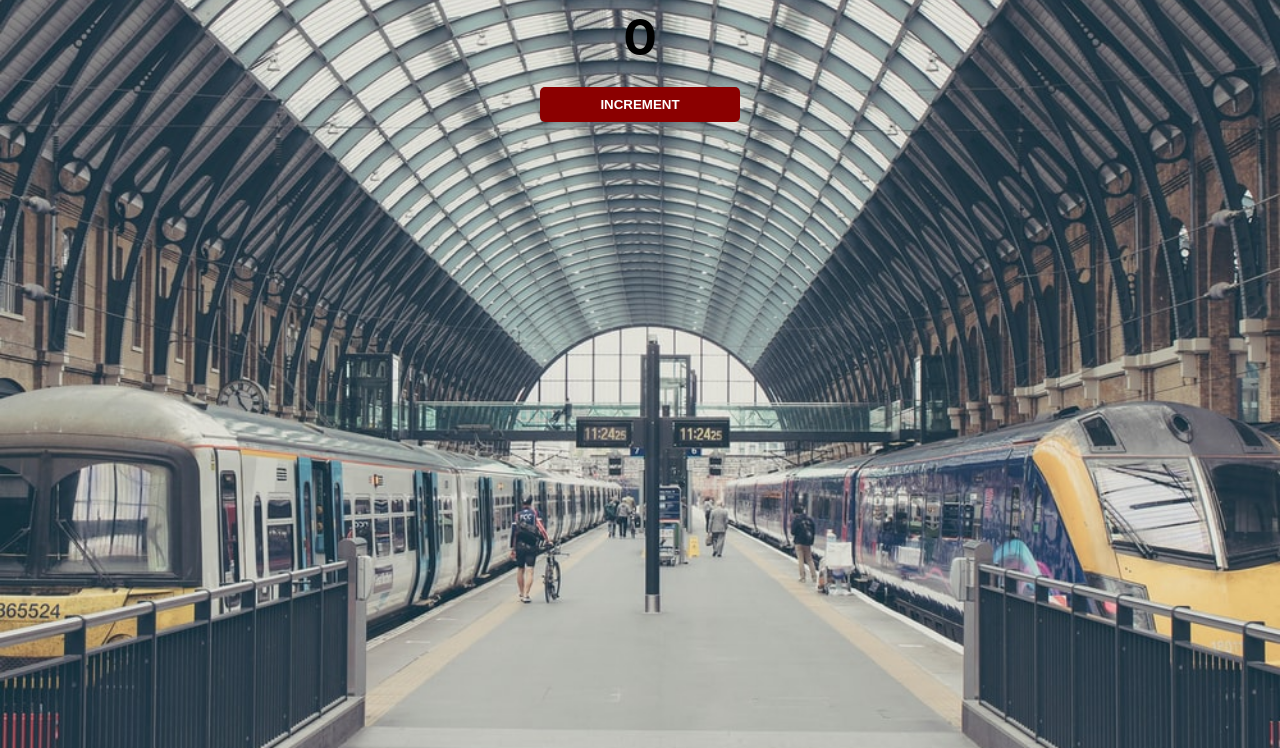
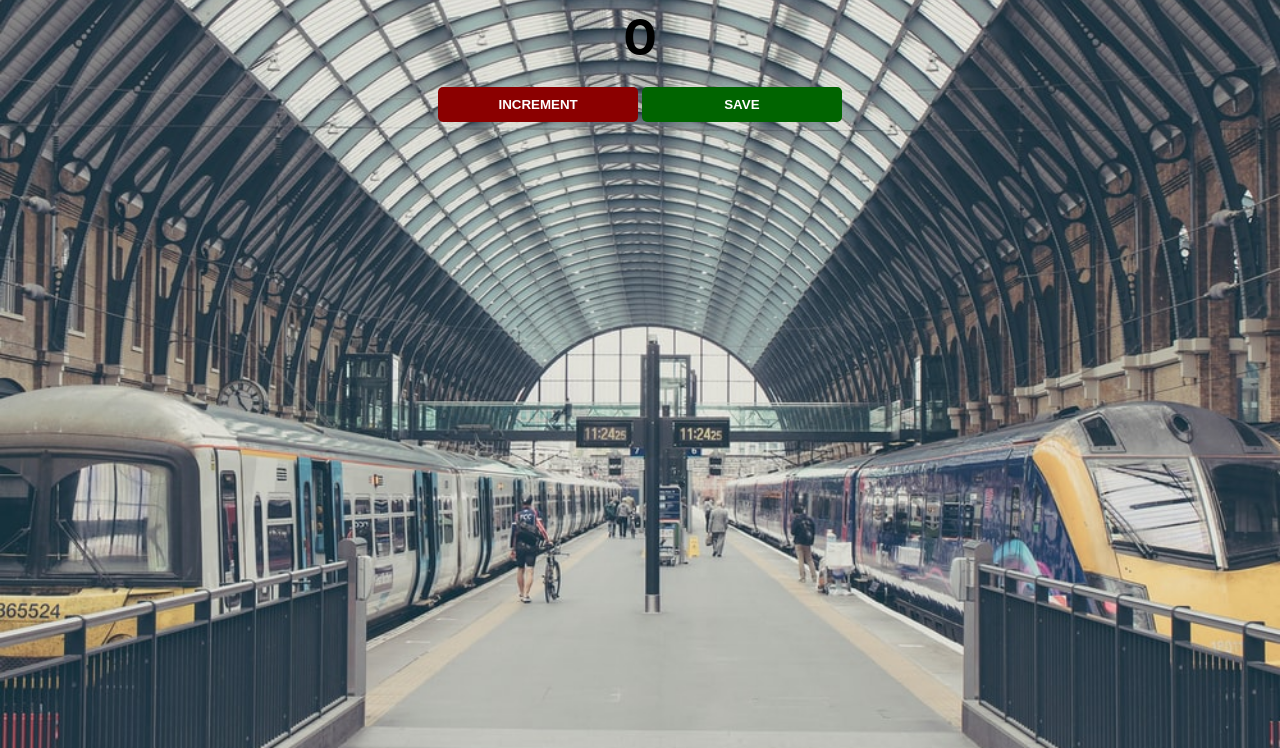
Before and after one commit to MeixieM/Learning-JavaScript, a plain HTML site: page Passenger-Counter-App/index.html in a window 1280 px wide. Shown: the part 52-800 px from the top of the page. Drawn offline with Linux system fonts and the light colour scheme.

Commit message:
added save btn

```diff
--- a/Passenger-Counter-App/index.html
+++ b/Passenger-Counter-App/index.html
@@ -12,6 +12,9 @@
     <h2 id="count-el">0</h2>
     <!-- Create a INCREMENT button with the id="increment-btn" -->
     <button id="increment-btn" onclick="increment()">INCREMENT</button>
+    <!-- 2. Create a SAVE button.
+        Set the id to "save-btn" and call the save() function when it's clicked -->
+    <button id="save-btn" onclick="save()">SAVE</button>
 </body>
     <script src="index.js"></script>
 </html>
--- a/Passenger-Counter-App/index.js
+++ b/Passenger-Counter-App/index.js
@@ -1,15 +1,15 @@
-
+// grab the count-el element, store it in a countEl variable
 let countEl = document.getElementById("count-el")
-
-// intialize the count as 0
-
 let count = 0
 
-// listen for clicks on the increment button
-// increment the count variable when the button is clicked (log it out)
-function increment () {
+function increment() {
     count = count + 1
+    // set countEl's innerText to the count
     countEl.innerText = count
 }
 
-// change the count-el in the HTML to reflect the new count
+// 1. Create a function, save(), which logs out the count when it's called
+
+function save() {
+    console.log(count)
+}
```
